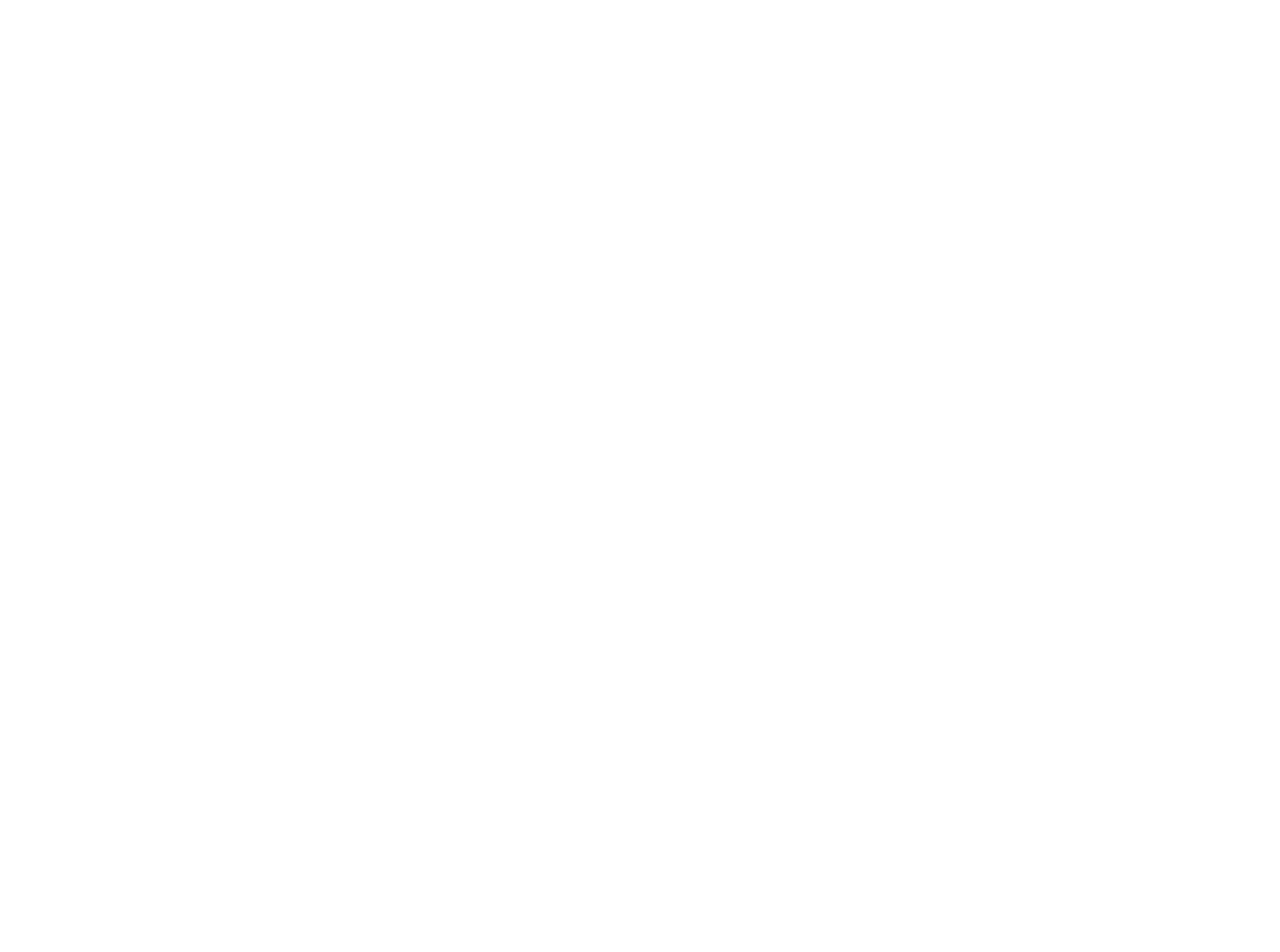
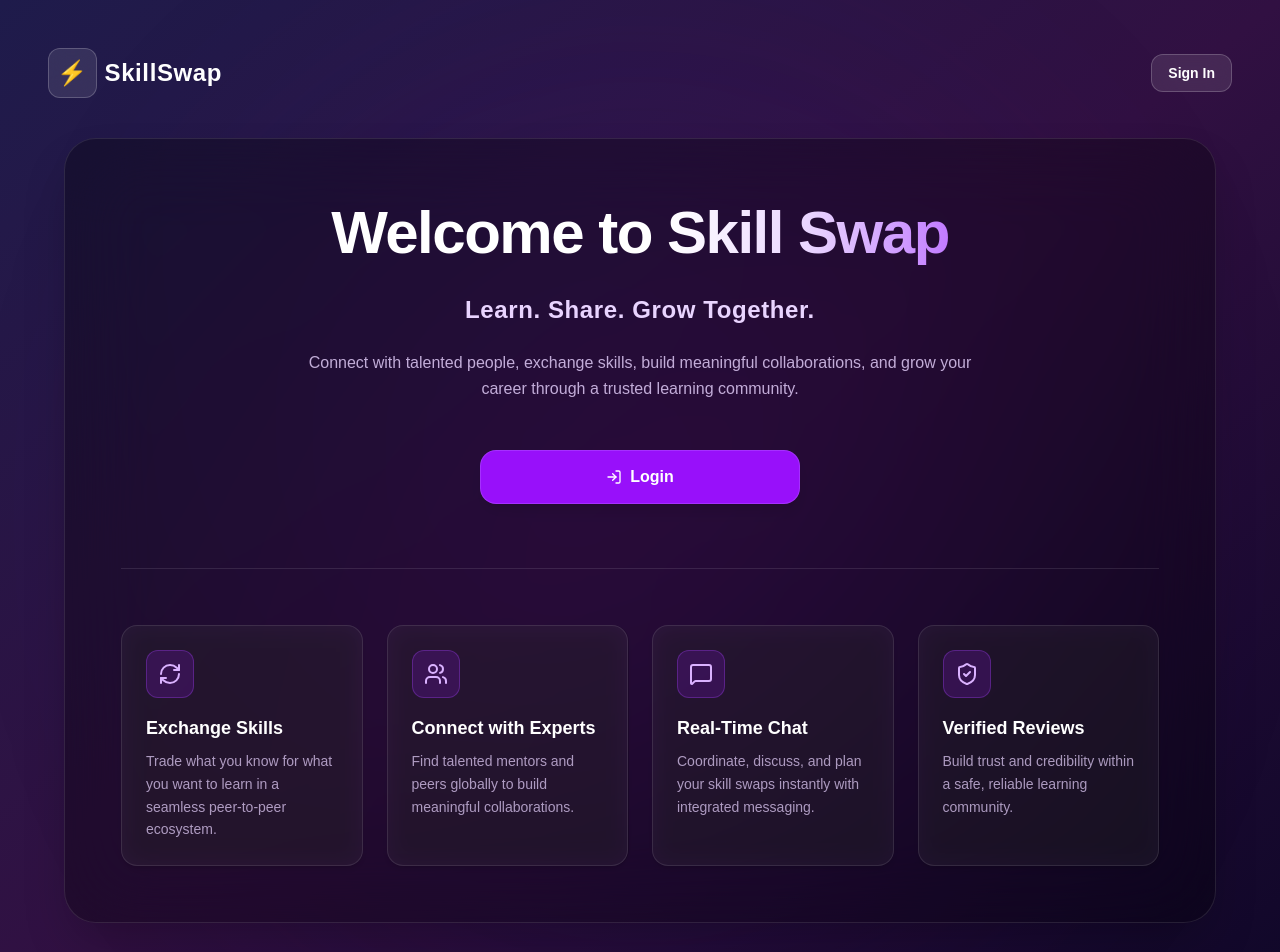
Before and after one commit to ummerubab2024168-beep/skill-swap-ai, a Next.js app: page / in a window 1280 px wide. Before the commit this address had no page. Shown: the top 952 px of the page. Before the commit the page ends 800 px from the top, so only its background shows below. Built offline with nearby package versions, Linux system fonts and the light colour scheme.

Commit message:
Remove search bar from navbar and update dark welcome theme

```diff
--- a/src/app/api/reviews/route.js
+++ b/src/app/api/reviews/route.js
@@ -101,3 +101,50 @@ export async function GET(req) {
     return NextResponse.json({ success: false, message: error.message }, { status: 500 });
   }
 }
+export async function PUT(req) {
+  try {
+    await dbConnect();
+
+    const reviewerId = getUserIdFromToken(req);
+    if (!reviewerId) {
+      return NextResponse.json(
+        { success: false, message: "Unauthorized" },
+        { status: 401 }
+      );
+    }
+
+    const { reviewee, rating, review, reviewId } = await req.json();
+
+   const updatedReview = await Review.findOneAndUpdate(
+  {
+    _id: reviewId,
+    reviewer: reviewerId
+  },
+  {
+    rating,
+    review
+  },
+  {
+    new: true
+  }
+);
+
+    if (!updatedReview) {
+      return NextResponse.json(
+        { success: false, message: "Review not found" },
+        { status: 404 }
+      );
+    }
+
+    return NextResponse.json({
+      success: true,
+      data: updatedReview
+    });
+
+  } catch (err) {
+    return NextResponse.json(
+      { success: false, message: err.message },
+      { status: 500 }
+    );
+  }
+}
--- a/src/app/dashboard/profile/page.js
+++ b/src/app/dashboard/profile/page.js
@@ -8,6 +8,7 @@ export default function ProfilePage() {
   const [isEditing, setIsEditing] = useState(false);
   const [formData, setFormData] = useState({});
   const [reviews, setReviews] = useState([]);
+  const [myReview, setMyReview] = useState(null);
   const [averageRating, setAverageRating] = useState(0);
   const [totalReviews, setTotalReviews] = useState(0);
 
@@ -57,6 +58,19 @@ const res = await fetch(
         setReviews(reviewData.data.reviews);
         setAverageRating(reviewData.data.averageRating);
         setTotalReviews(reviewData.data.totalReviews);
+        const token = localStorage.getItem("token");
+
+if (token) {
+  const payload = JSON.parse(atob(token.split(".")[1]));
+
+const loggedInUserId = payload.userId || payload.id;
+
+const myReviewData = reviewData.data.reviews.find(
+  (r) => String(r.reviewer?._id) === String(loggedInUserId)
+);
+
+setMyReview(myReviewData);
+}
       }
     } catch (err) {
       console.error('Failed to fetch reviews', err);
@@ -203,7 +217,11 @@ const res = await fetch(
               <div className="bg-white p-8 rounded-3xl border border-slate-100 shadow-sm space-y-4">
                 {/* Review Form - Show only when viewing another user's profile */}
                 {new URLSearchParams(window.location.search).get("userId") && (
-                  <ReviewForm revieweeId={profileUserId} onReviewSubmitted={handleReviewSubmitted} />
+                 <ReviewForm
+  revieweeId={profileUserId}
+  existingReview={myReview}
+  onReviewSubmitted={handleReviewSubmitted}
+/>
                 )}
                 <h3 className="text-sm font-bold text-purple-600 uppercase tracking-widest mb-4">
                   RATINGS & REVIEWS ({totalReviews})
@@ -231,6 +249,14 @@ const res = await fetch(
                           </div>
                         </div>
                         <p className="text-gray-700 text-sm pl-10">{rev.review}</p>
+                        {myReview?._id === rev._id && (
+  <button
+    onClick={() => setMyReview(rev)}
+    className="ml-10 mt-2 text-sm text-purple-600 hover:underline"
+  >
+    Edit Review
+  </button>
+)}
                         <div className="text-right text-xs text-gray-400">
                           {new Date(rev.createdAt).toLocaleDateString()}
                         </div>
--- a/src/app/page.js
+++ b/src/app/page.js
@@ -1,5 +1,104 @@
-import { redirect } from 'next/navigation';
+import React from 'react';
+import Link from 'next/link';
+import { RefreshCw, Users, MessageSquare, ShieldCheck, LogIn } from 'lucide-react';
 
-export default function Home() {
-  redirect('/login');
+export default function WelcomeLandingPage() {
+  const features = [
+    {
+      icon: <RefreshCw className="w-6 h-6 text-purple-300" />,
+      title: "Exchange Skills",
+      description: "Trade what you know for what you want to learn in a seamless peer-to-peer ecosystem."
+    },
+    {
+      icon: <Users className="w-6 h-6 text-purple-300" />,
+      title: "Connect with Experts",
+      description: "Find talented mentors and peers globally to build meaningful collaborations."
+    },
+    {
+      icon: <MessageSquare className="w-6 h-6 text-purple-300" />,
+      title: "Real-Time Chat",
+      description: "Coordinate, discuss, and plan your skill swaps instantly with integrated messaging."
+    },
+    {
+      icon: <ShieldCheck className="w-6 h-6 text-purple-300" />,
+      title: "Verified Reviews",
+      description: "Build trust and credibility within a safe, reliable learning community."
+    }
+  ];
+
+  return (
+    <div className="relative min-h-screen w-full bg-gradient-to-br from-[#1e1b4b] via-[#311042] to-[#0f0728] text-white flex flex-col items-center justify-between overflow-x-hidden p-4 sm:p-6 md:p-8 lg:p-12">
+
+      {/* Soft Glowing Abstract Background Shape */}
+      <div className="absolute top-1/2 left-1/2 -translate-x-1/2 -translate-y-1/2 w-[300px] sm:w-[500px] lg:w-[700px] h-[300px] sm:h-[500px] lg:h-[700px] bg-purple-900/30 rounded-full blur-[150px] pointer-events-none animate-pulse"></div>
+
+      {/* Top Brand Logo / Header */}
+      <header className="w-full max-w-7xl mx-auto flex justify-between items-center z-10 mb-6 sm:mb-10">
+        <div className="flex items-center gap-2 font-extrabold text-lg sm:text-2xl tracking-wide">
+          <span className="bg-white/10 p-2 rounded-xl backdrop-blur-md border border-white/20">⚡</span>
+          <span>SkillSwap</span>
+        </div>
+        <Link
+          href="/login"
+          className="text-xs sm:text-sm font-semibold px-4 py-2 rounded-xl bg-white/10 hover:bg-white/20 border border-white/20 transition-all duration-300 backdrop-blur-md"
+        >
+          Sign In
+        </Link>
+      </header>
+
+      {/* Main Glassmorphism Content Card */}
+      <main className="w-full max-w-6xl mx-auto bg-black/30 backdrop-blur-2xl border border-white/10 rounded-[24px] sm:rounded-[32px] p-6 sm:p-10 md:p-14 shadow-2xl z-10 flex flex-col items-center text-center my-auto">
+
+        {/* Hero Section */}
+        <div className="max-w-3xl space-y-4 sm:space-y-6">
+          <h1 className="text-3xl sm:text-5xl md:text-6xl font-black tracking-tight leading-tight">
+            Welcome to <span className="bg-gradient-to-r from-white via-purple-200 to-purple-400 bg-clip-text text-transparent">Skill Swap</span>
+          </h1>
+
+          <p className="text-lg sm:text-2xl font-bold tracking-wide text-purple-200">
+            Learn. Share. Grow Together.
+          </p>
+
+          <p className="text-xs sm:text-base text-purple-200/80 leading-relaxed max-w-2xl mx-auto">
+            Connect with talented people, exchange skills, build meaningful collaborations, and grow your career through a trusted learning community.
+          </p>
+
+          {/* Action Button: Single Login Button */}
+          <div className="flex items-center justify-center pt-4 sm:pt-6 w-full max-w-xs mx-auto">
+            <Link
+              href="/login"
+              className="w-full flex items-center justify-center gap-2 px-8 py-3.5 bg-purple-600 hover:bg-purple-500 text-white font-bold rounded-2xl shadow-lg transition-all duration-300 text-sm sm:text-base border border-purple-400/30"
+            >
+              <LogIn className="w-4 h-4" /> Login
+            </Link>
+          </div>
+        </div>
+
+        {/* Features Grid Section */}
+        <div className="w-full grid grid-cols-1 sm:grid-cols-2 lg:grid-cols-4 gap-4 sm:gap-6 mt-12 sm:mt-16 pt-10 sm:pt-14 border-t border-white/10">
+          {features.map((feature, index) => (
+            <div
+              key={index}
+              className="bg-white/5 hover:bg-white/10 border border-white/10 rounded-2xl p-5 sm:p-6 text-left transition-all duration-300 backdrop-blur-md hover:-translate-y-1 shadow-md group flex flex-col justify-between"
+            >
+              <div>
+                <div className="w-12 h-12 rounded-xl bg-purple-900/40 border border-purple-500/30 flex items-center justify-center mb-4 group-hover:scale-110 transition-transform duration-300">
+                  {feature.icon}
+                </div>
+                <h3 className="text-base sm:text-lg font-bold text-white mb-2">{feature.title}</h3>
+                <p className="text-xs sm:text-sm text-purple-200/70 leading-relaxed">{feature.description}</p>
+              </div>
+            </div>
+          ))}
+        </div>
+
+      </main>
+
+      {/* Footer */}
+      <footer className="w-full max-w-7xl mx-auto text-center z-10 mt-8 text-xs sm:text-sm text-purple-300/60">
+        <p>© {new Date().getFullYear()} SkillSwap. Empowering community learning worldwide.</p>
+      </footer>
+
+    </div>
+  );
 }
--- a/src/components/ReviewForm.jsx
+++ b/src/components/ReviewForm.jsx
@@ -2,10 +2,14 @@
 
 import React, { useState } from 'react';
 
-export default function ReviewForm({ revieweeId, onReviewSubmitted }) {
-  const [rating, setRating] = useState(0);
+export default function ReviewForm({
+  revieweeId,
+  existingReview = null,
+  onReviewSubmitted,
+}) {
+ const [rating, setRating] = useState(existingReview?.rating || 0);
 const [hover, setHover] = useState(0);
-  const [reviewText, setReviewText] = useState('');
+const [reviewText, setReviewText] = useState(existingReview?.review || '');
 const [error, setError] = useState('');
 const [success, setSuccess] = useState('');
 const [loading, setLoading] = useState(false);
@@ -39,7 +43,7 @@ export default function ReviewForm({ revieweeId, onReviewSubmitted }) {
 }
 
       const res = await fetch('/api/reviews', {
-        method: 'POST',
+  method: existingReview ? 'PUT' : 'POST',
         headers: {
           'Content-Type': 'application/json',
           'Authorization': `Bearer ${token}`
@@ -47,7 +51,8 @@ export default function ReviewForm({ revieweeId, onReviewSubmitted }) {
         body: JSON.stringify({
   reviewee: revieweeId,
   rating,
-          review: reviewText
+  review: reviewText,
+  reviewId: existingReview?._id
 })
       });
 
@@ -57,9 +62,11 @@ export default function ReviewForm({ revieweeId, onReviewSubmitted }) {
         throw new Error(data.message || 'Failed to submit review');
       }
 
-      setSuccess('Review submitted successfully!');
+      setSuccess(existingReview ? 'Review updated successfully!' : 'Review submitted successfully!');
+      if (!existingReview) {
   setRating(0);
   setReviewText('');
+}
 
       if (onReviewSubmitted) {
         onReviewSubmitted?.(data.data);
@@ -73,8 +80,24 @@ export default function ReviewForm({ revieweeId, onReviewSubmitted }) {
 
   return (
     <div className="bg-white p-6 rounded-xl shadow-md border border-purple-100 max-w-lg mx-auto">
-      <h3 className="text-lg font-semibold text-purple-900 mb-4">Leave a Review</h3>
+      <div className="flex justify-between items-center mb-4">
+  <h3 className="text-lg font-semibold text-purple-900">
+    {existingReview ? "Edit Review" : "Leave a Review"}
+  </h3>
 
+  {existingReview && (
+    <button
+      type="button"
+      onClick={() => {
+        setRating(existingReview.rating);
+        setReviewText(existingReview.review);
+      }}
+      className="px-3 py-1 bg-purple-600 text-white rounded-lg hover:bg-purple-700"
+    >
+      Edit
+    </button>
+  )}
+</div>
       {error && (
         <div className="mb-4 p-3 bg-red-50 border border-red-200 text-red-600 text-sm rounded-lg">
           {error}
--- a/src/components/layout/Navbar.js
+++ b/src/components/layout/Navbar.js
@@ -1,12 +1,10 @@
-// src/components/layout/Navbar.js
-import { Search, Bell, ChevronDown } from 'lucide-react';
+import { Bell, ChevronDown } from 'lucide-react';
 
 export default function Navbar() {
   return (
     <div className="h-16 bg-white border-b border-purple-100 flex items-center justify-between px-8 w-full">
-      <div className="relative w-96">
-        <Search className="absolute left-3 text-gray-400" size={18} />
-        <input className="w-full pl-10 pr-4 py-2 bg-slate-50 border border-slate-200 rounded-xl focus:ring-2 focus:ring-purple-500 outline-none" placeholder="Search skills..." />
+      <div className="flex items-center">
+        {/* Search bar removed successfully */}
       </div>
       <div className="flex items-center gap-4">
         <Bell className="text-gray-500 cursor-pointer" size={20} />
```
Lines whose indentation alone changed are shown as unchanged.
